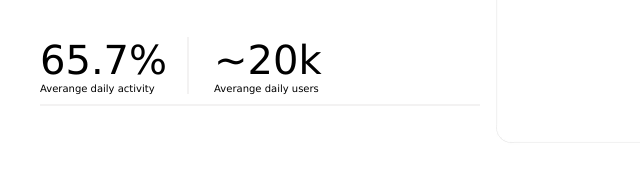
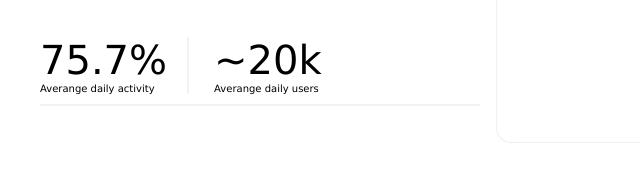
Before and after one commit to Murilodb/landingPage-Monetree, a plain HTML site: page Monotree/index.html in a window 1280 px wide. Shown: the part 517-698 px from the top of the page, 0-640 px from the left. Drawn offline with Linux system fonts and the light colour scheme.

Commit message:
Alterando valor da porcentagem no front HOME

```diff
--- a/Monotree/index.html
+++ b/Monotree/index.html
@@ -34,7 +34,7 @@
             </div>
             <div class="info">
                 <div class="value-1">
-                    <h2>65.7%</h2>
+                    <h2>75.7%</h2>
                     <p>Averange daily activity</p>
                 </div>
                 <div class="value-2">
```
